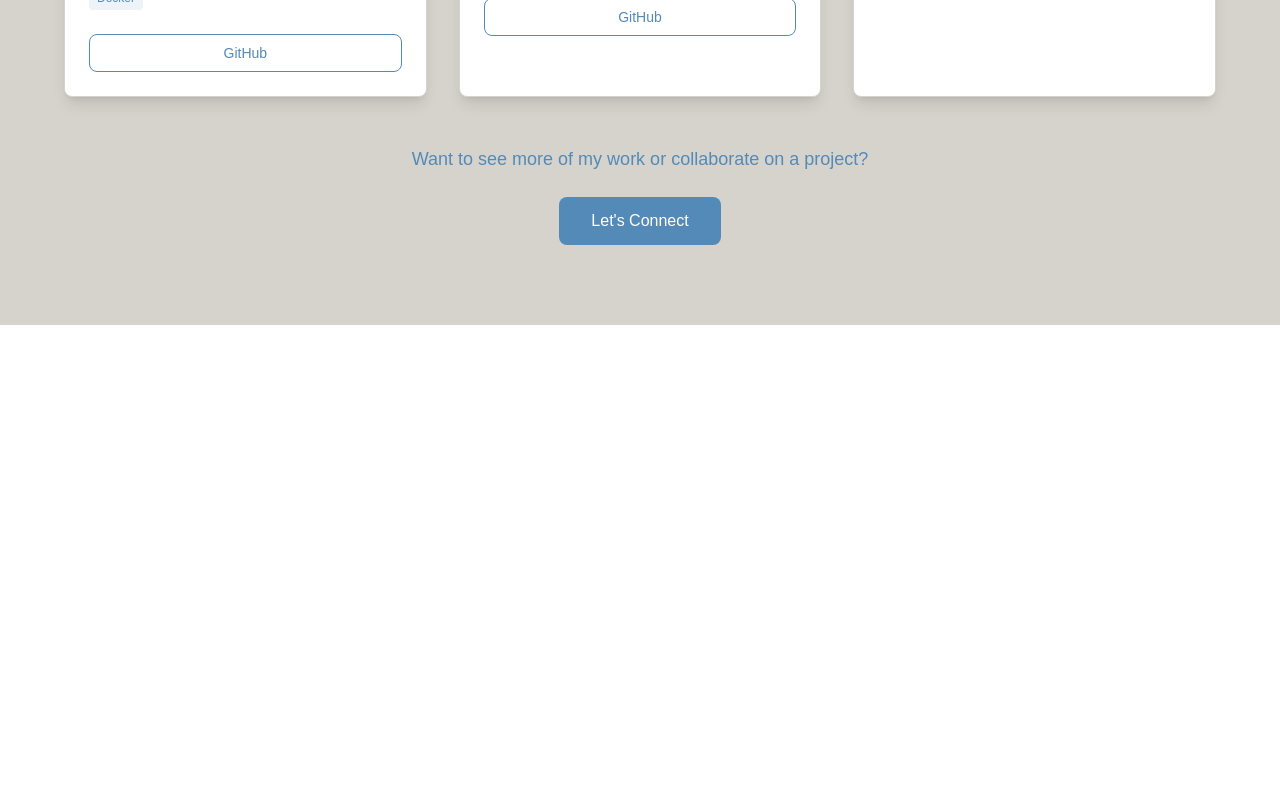
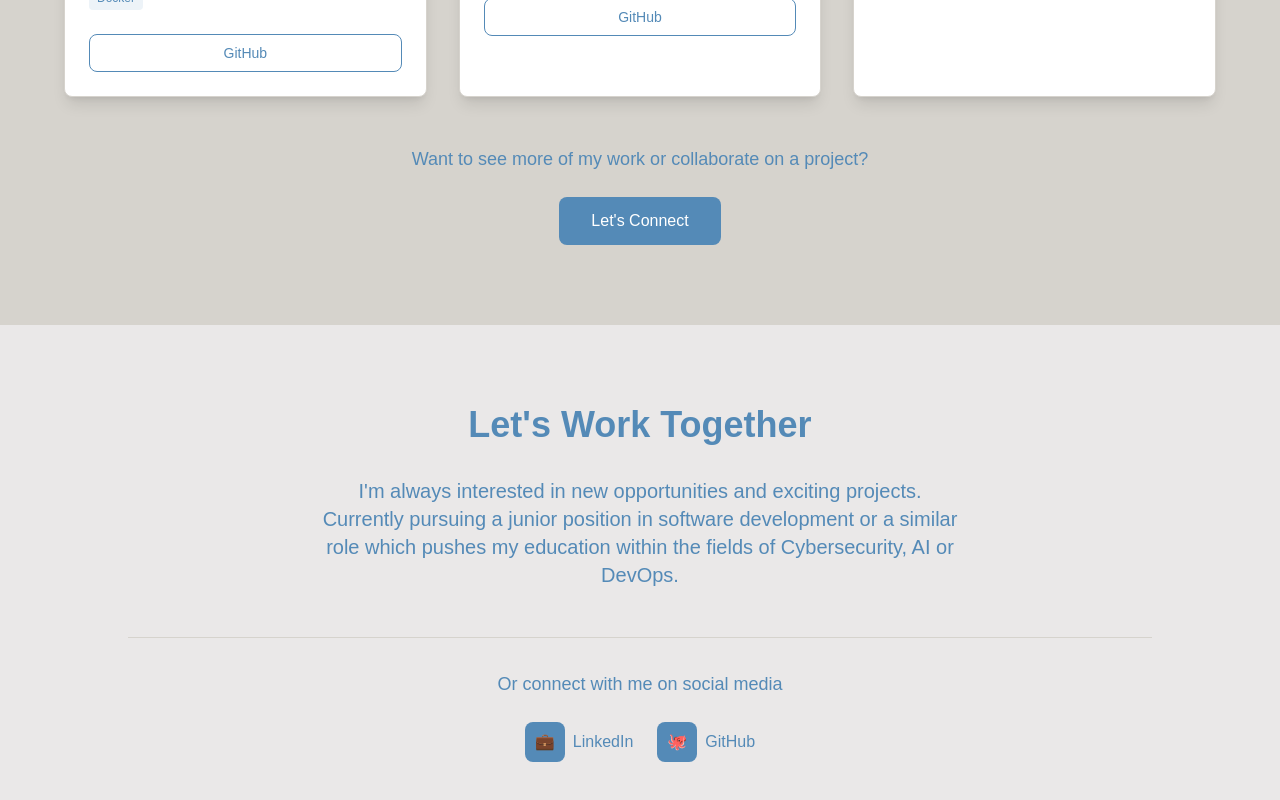
Before and after one commit to Sykios/Portfolio, a Next.js app: page / in a window 1280 px wide. Shown: the part 2707-3507 px from the top of the page. Before the commit the page ends 3032 px from the top, so only its background shows below. Built offline with nearby package versions, Linux system fonts and the light colour scheme.

Commit message:
feat(page.tsx): Add Contact section with social links and introduction for collaboration
Contact Form and some sort of Email forwarding next

```diff
--- a/src/app/page.tsx
+++ b/src/app/page.tsx
@@ -258,6 +258,50 @@ export default function Home() {
         </div>
       </section>
 
+      {/* Contact Section */}
+      <section id="contact" className="py-20 px-4 sm:px-6 lg:px-8 bg-[#EAE8E8] dark:bg-gray-900">
+        <div className="max-w-5xl mx-auto text-center">
+          <h2 className="text-3xl sm:text-4xl font-bold mb-8 text-[#548AB7] dark:text-white">Let's Work Together</h2>
+          <p className="text-xl text-[#548AB7] dark:text-gray-300 mb-12 max-w-2xl mx-auto">
+            I'm always interested in new opportunities and exciting projects. <br />
+            Currently pursuing a junior position in software development or a similar role which pushes my education
+            within the fields of Cybersecurity, AI or DevOps.
+          </p>
+
+          {/* Social Links */}
+          <div className="mt-12 pt-8 border-t border-[#D6D3CD] dark:border-gray-700">
+            <p className="text-lg text-[#548AB7] dark:text-gray-300 mb-6">
+              Or connect with me on social media
+            </p>
+            <div className="flex justify-center space-x-6">
+              <a
+                href="https://www.linkedin.com/in/laurenz-bilek-48445b210/"
+                target="_blank"
+                rel="noopener noreferrer"
+                className="flex items-center space-x-2 text-[#548AB7] hover:text-[#6FA2CD] transition-colors"
+              >
+                <div className="w-10 h-10 bg-[#548AB7] bg-opacity-20 rounded-lg flex items-center justify-center">
+                  💼
+                </div>
+                <span className="font-medium">LinkedIn</span>
+              </a>
+
+              <a
+                href="https://github.com/Sykios"
+                target="_blank"
+                rel="noopener noreferrer"
+                className="flex items-center space-x-2 text-[#548AB7] hover:text-[#6FA2CD] transition-colors"
+              >
+                <div className="w-10 h-10 bg-[#548AB7] bg-opacity-20 rounded-lg flex items-center justify-center">
+                  🐙
+                </div>
+                <span className="font-medium">GitHub</span>
+              </a>
+            </div>
+          </div>
+        </div>
+      </section>
+
     </div>
   );
 }
```
